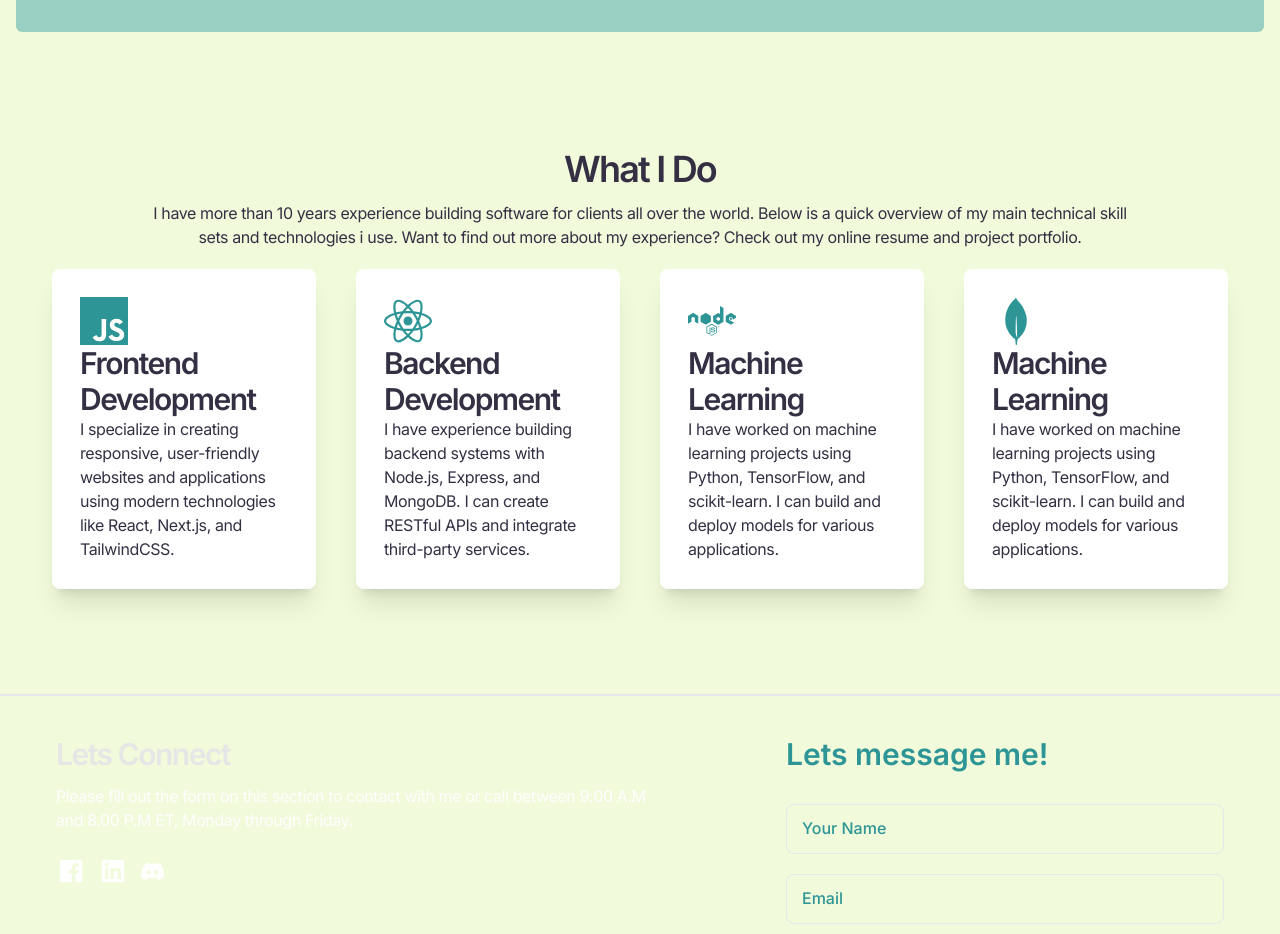
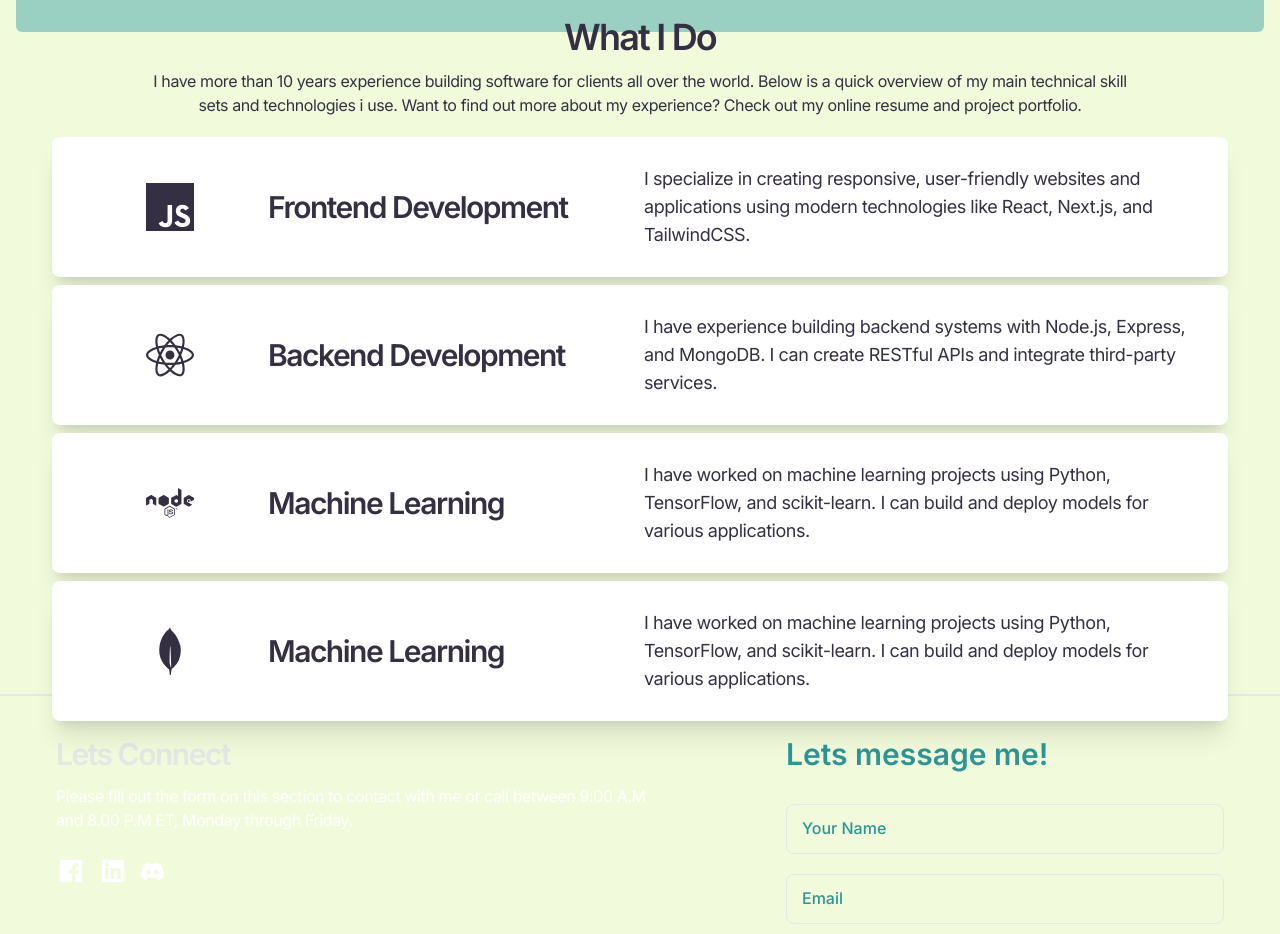
Before and after one commit to ifshad/developer-portfolio-ifshad, a Next.js app: page / in a window 1280 px wide. Shown: the part 1180-2114 px from the top of the page. Built offline with nearby package versions, Linux system fonts and the light colour scheme.

Commit message:
card styles created

```diff
--- a/app/globals.css
+++ b/app/globals.css
@@ -19,6 +19,27 @@
     @apply p-3 bg-teal-light rounded-lg text-navy border-teal-light hover:bg-teal hover:border-teal hover:text-sage;
   }
   .card {
-    @apply p-7 bg-white shadow-xl rounded-lg;
+    @apply p-7 bg-white shadow-xl rounded-lg hover:shadow-md hover:bg-teal text-grey hover:text-white grid grid-cols-12 items-center gap-2;
+  }
+
+  .card-title {
+    @apply col-span-4 text-xl md:text-2xl lg:text-3xl font-semibold transition-transform translate-x-0 translate-y-0;
+  }
+
+  .card:hover .card-title {
+    @apply translate-x-3 transition-all duration-300;
+  }
+
+  .card-img {
+    @apply object-cover col-span-2;
+    transform-origin: center center;
+  }
+
+  .card:hover .card-img {
+    @apply scale-150;
+  }
+
+  .card-content {
+    @apply col-span-6 text-sm md:text-base lg:text-lg text-start;
   }
 }
--- a/app/page.tsx
+++ b/app/page.tsx
@@ -27,26 +27,34 @@ export default function Home() {
             <h2 className="text-2xl md:text-3xl lg:text-4xl text-grey font-semibold mb-3 text-center">What I Do</h2>
             <p className=" text-grey mb-5 md:text-center lg:text-center">I have more than 10 years experience building software for clients all over the world. Below is a quick overview of my main technical skill sets and technologies i use. Want to find out more about my experience? Check out my online resume and project portfolio.</p>
           </div>
-          <div className="grid grid-cols-1 md:grid-cols-3 lg:grid-cols-4 gap-10">
+          <div className="flex flex-col gap-2">
             <div className="card">
-              <SiJavascript className="text-5xl text-teal" />
-              <h3 className="text-xl md:text-2xl lg:text-3xl text-grey font-semibold">Frontend Development</h3>
-              <p className="text-grey">I specialize in creating responsive, user-friendly websites and applications using modern technologies like React, Next.js, and TailwindCSS.</p>
+              <figure className="card-img text-5xl" >
+                <SiJavascript />
+              </figure>
+              <h3 className="card-title">Frontend Development</h3>
+              <p className="card-content">I specialize in creating responsive, user-friendly websites and applications using modern technologies like React, Next.js, and TailwindCSS.</p>
             </div>
             <div className="card">
-              <SiReact className="text-5xl text-teal" />
-              <h3 className="text-xl md:text-2xl lg:text-3xl text-grey font-semibold">Backend Development</h3>
-              <p className="text-grey">I have experience building backend systems with Node.js, Express, and MongoDB. I can create RESTful APIs and integrate third-party services.</p>
+              <figure className="card-img text-5xl">
+                <SiReact />
+              </figure>
+              <h3 className="card-title">Backend Development</h3>
+              <p className="card-content">I have experience building backend systems with Node.js, Express, and MongoDB. I can create RESTful APIs and integrate third-party services.</p>
             </div>
             <div className="card">
-              <FaNode className="text-5xl text-teal" />
-              <h3 className="text-xl md:text-2xl lg:text-3xl text-grey font-semibold">Machine Learning</h3>
-              <p className="text-grey">I have worked on machine learning projects using Python, TensorFlow, and scikit-learn. I can build and deploy models for various applications.</p>
+              <figure className="card-img text-5xl">
+                <FaNode />
+              </figure>
+              <h3 className="card-title">Machine Learning</h3>
+              <p className="card-content">I have worked on machine learning projects using Python, TensorFlow, and scikit-learn. I can build and deploy models for various applications.</p>
             </div>
             <div className="card">
-              <SiMongodb className="text-5xl text-teal" />
-              <h3 className="text-xl md:text-2xl lg:text-3xl text-grey font-semibold">Machine Learning</h3>
-              <p className="text-grey">I have worked on machine learning projects using Python, TensorFlow, and scikit-learn. I can build and deploy models for various applications.</p>
+              <figure className="card-img text-5xl">
+                <SiMongodb />
+              </figure>
+              <h3 className="card-title">Machine Learning</h3>
+              <p className="card-content">I have worked on machine learning projects using Python, TensorFlow, and scikit-learn. I can build and deploy models for various applications.</p>
             </div>
           </div>
         </div>
--- a/tailwind.config.ts
+++ b/tailwind.config.ts
@@ -24,8 +24,8 @@ const config: Config = {
         'md': '768px',
         'lg': '1024px',
         'xl': '1280px',
-        // '2xl': '1536px',
-        // '3xl' : '1600px',
+        '2xl': '1536px',
+        '3xl' : '1600px',
       },
     },
   },
```
